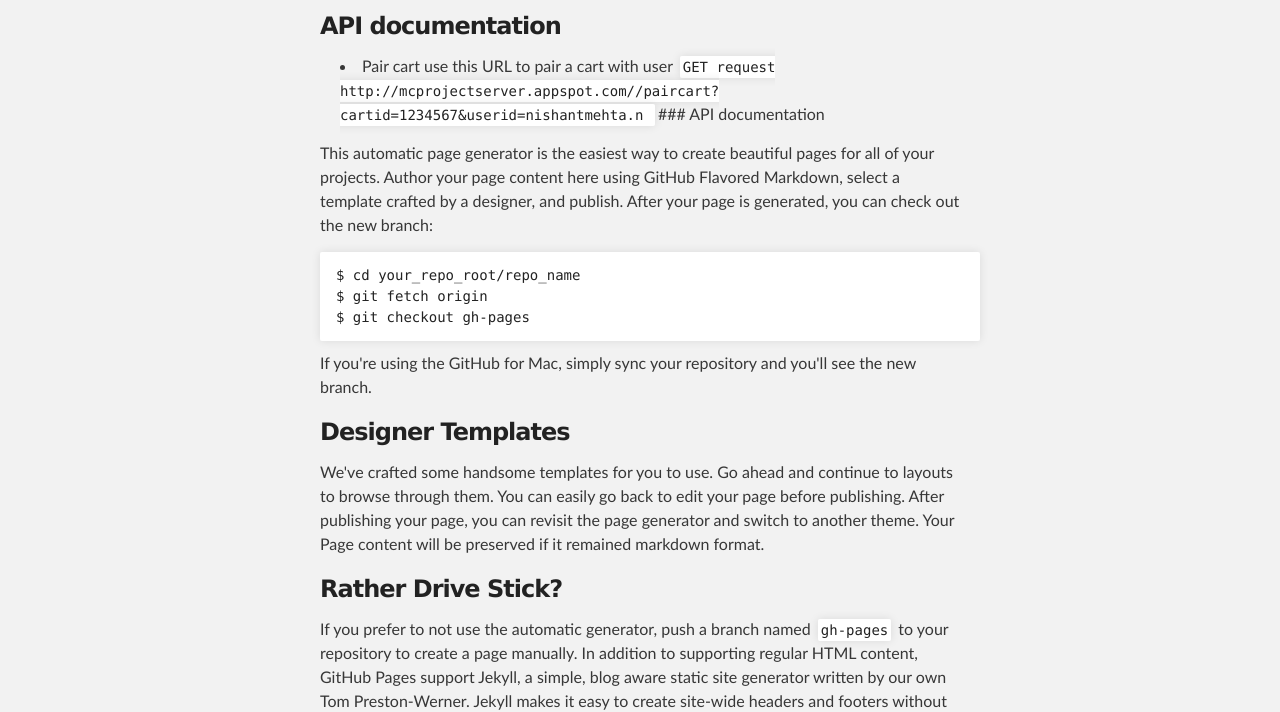
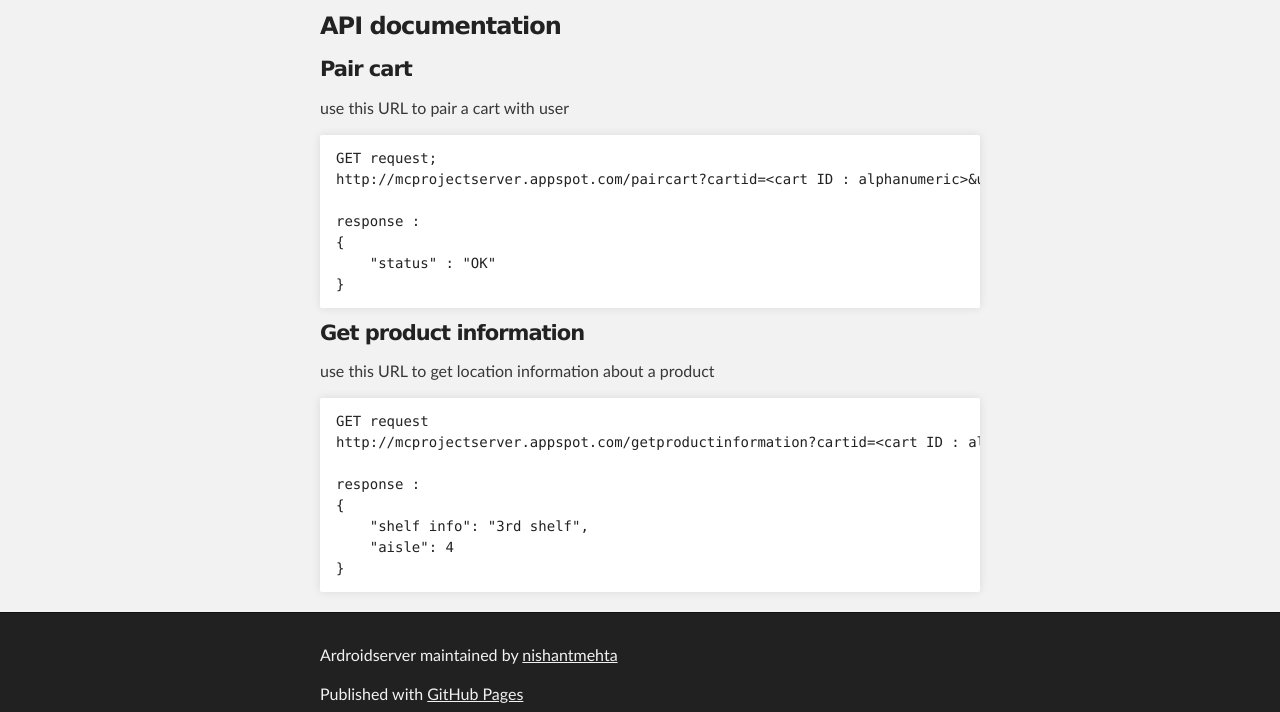
Before and after one commit to nishantmehta/ArDroidServer, a plain HTML site: page index.html in a window 1280 px wide. Shown: the part 252-964 px from the top of the page. Drawn offline with Linux system fonts and the light colour scheme.

```diff
--- a/index.html
+++ b/index.html
@@ -34,44 +34,34 @@
         <h3>
 <a name="api-documentation" class="anchor" href="#api-documentation"><span class="octicon octicon-link"></span></a>API documentation</h3>
 
-<ul>
-<li>Pair cart
-use this URL to pair a cart with user
-<code>
-GET request
-http://mcprojectserver.appspot.com//paircart?cartid=1234567&amp;userid=nishantmehta.n
-</code>
-### API documentation</li>
-</ul>
+<h4>
+<a name="pair-cart" class="anchor" href="#pair-cart"><span class="octicon octicon-link"></span></a>Pair cart</h4>
 
-<p>This automatic page generator is the easiest way to create beautiful pages for all of your projects. Author your page content here using GitHub Flavored Markdown, select a template crafted by a designer, and publish. After your page is generated, you can check out the new branch:</p>
+<p>use this URL to pair a cart with user</p>
 
-<pre><code>$ cd your_repo_root/repo_name
-$ git fetch origin
-$ git checkout gh-pages
+<pre><code>GET request;
+http://mcprojectserver.appspot.com/paircart?cartid=&lt;cart ID : alphanumeric&gt;&amp;userid=&lt;registration ID : String&gt;
+
+response :
+{
+    "status" : "OK"
+}
 </code></pre>
 
-<p>If you're using the GitHub for Mac, simply sync your repository and you'll see the new branch.</p>
+<h4>
+<a name="get-product-information" class="anchor" href="#get-product-information"><span class="octicon octicon-link"></span></a>Get product information</h4>
 
-<h3>
-<a name="designer-templates" class="anchor" href="#designer-templates"><span class="octicon octicon-link"></span></a>Designer Templates</h3>
+<p>use this URL to get location information about a product</p>
 
-<p>We've crafted some handsome templates for you to use. Go ahead and continue to layouts to browse through them. You can easily go back to edit your page before publishing. After publishing your page, you can revisit the page generator and switch to another theme. Your Page content will be preserved if it remained markdown format.</p>
+<pre><code>GET request
+http://mcprojectserver.appspot.com/getproductinformation?cartid=&lt;cart ID : alphanumeric&gt;&amp;productname=&lt;product name : String&gt;
 
-<h3>
-<a name="rather-drive-stick" class="anchor" href="#rather-drive-stick"><span class="octicon octicon-link"></span></a>Rather Drive Stick?</h3>
-
-<p>If you prefer to not use the automatic generator, push a branch named <code>gh-pages</code> to your repository to create a page manually. In addition to supporting regular HTML content, GitHub Pages support Jekyll, a simple, blog aware static site generator written by our own Tom Preston-Werner. Jekyll makes it easy to create site-wide headers and footers without having to copy them across every page. It also offers intelligent blog support and other advanced templating features.</p>
-
-<h3>
-<a name="authors-and-contributors" class="anchor" href="#authors-and-contributors"><span class="octicon octicon-link"></span></a>Authors and Contributors</h3>
-
-<p>You can <a href="https://github.com/blog/821" class="user-mention">@mention</a> a GitHub username to generate a link to their profile. The resulting <code>&lt;a&gt;</code> element will link to the contributor's GitHub Profile. For example: In 2007, Chris Wanstrath (<a href="https://github.com/defunkt" class="user-mention">@defunkt</a>), PJ Hyett (<a href="https://github.com/pjhyett" class="user-mention">@pjhyett</a>), and Tom Preston-Werner (<a href="https://github.com/mojombo" class="user-mention">@mojombo</a>) founded GitHub.</p>
-
-<h3>
-<a name="support-or-contact" class="anchor" href="#support-or-contact"><span class="octicon octicon-link"></span></a>Support or Contact</h3>
-
-<p>Having trouble with Pages? Check out the documentation at <a href="http://help.github.com/pages">http://help.github.com/pages</a> or contact <a href="mailto:support@github.com">support@github.com</a> and we’ll help you sort it out.</p>
+response :
+{
+    "shelf info": "3rd shelf",
+    "aisle": 4
+}
+</code></pre>
       </section>
     </div>
 
```
Also changed, not shown: params.json (+1 -1 lines).
